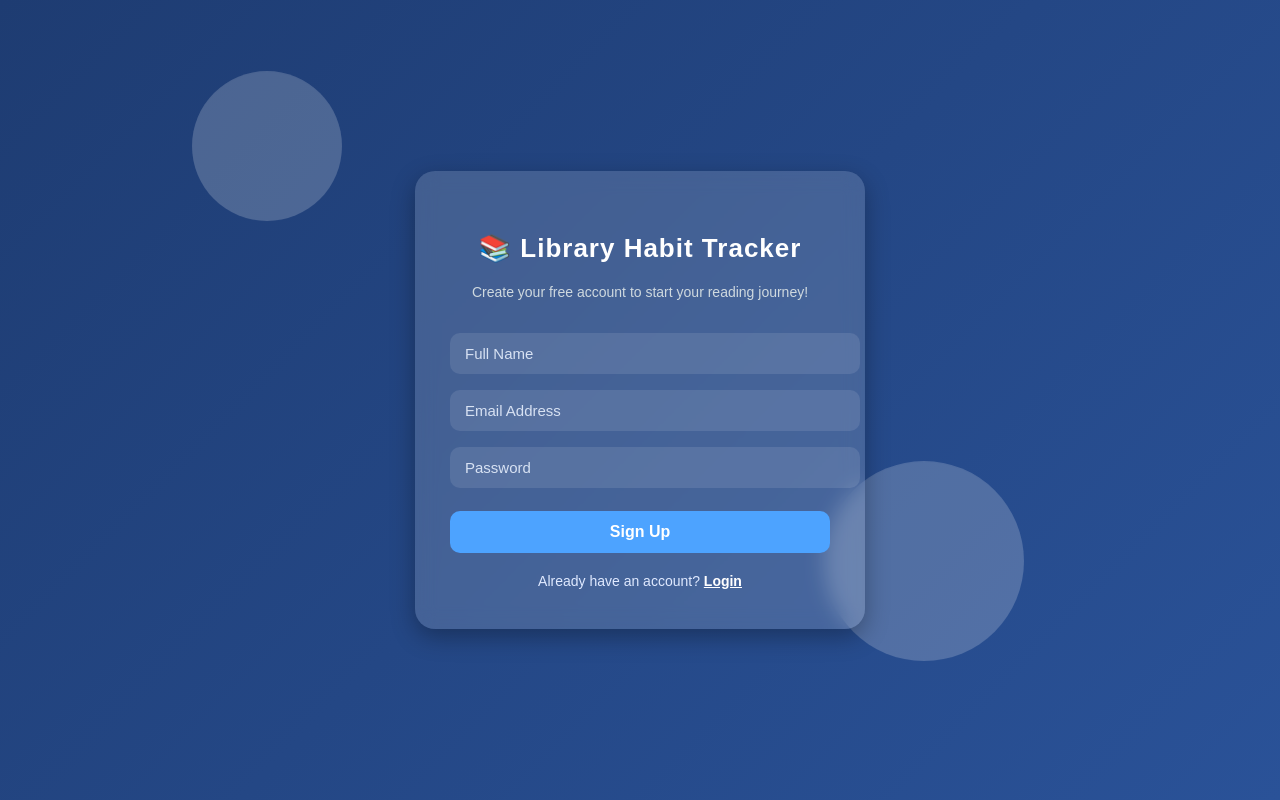
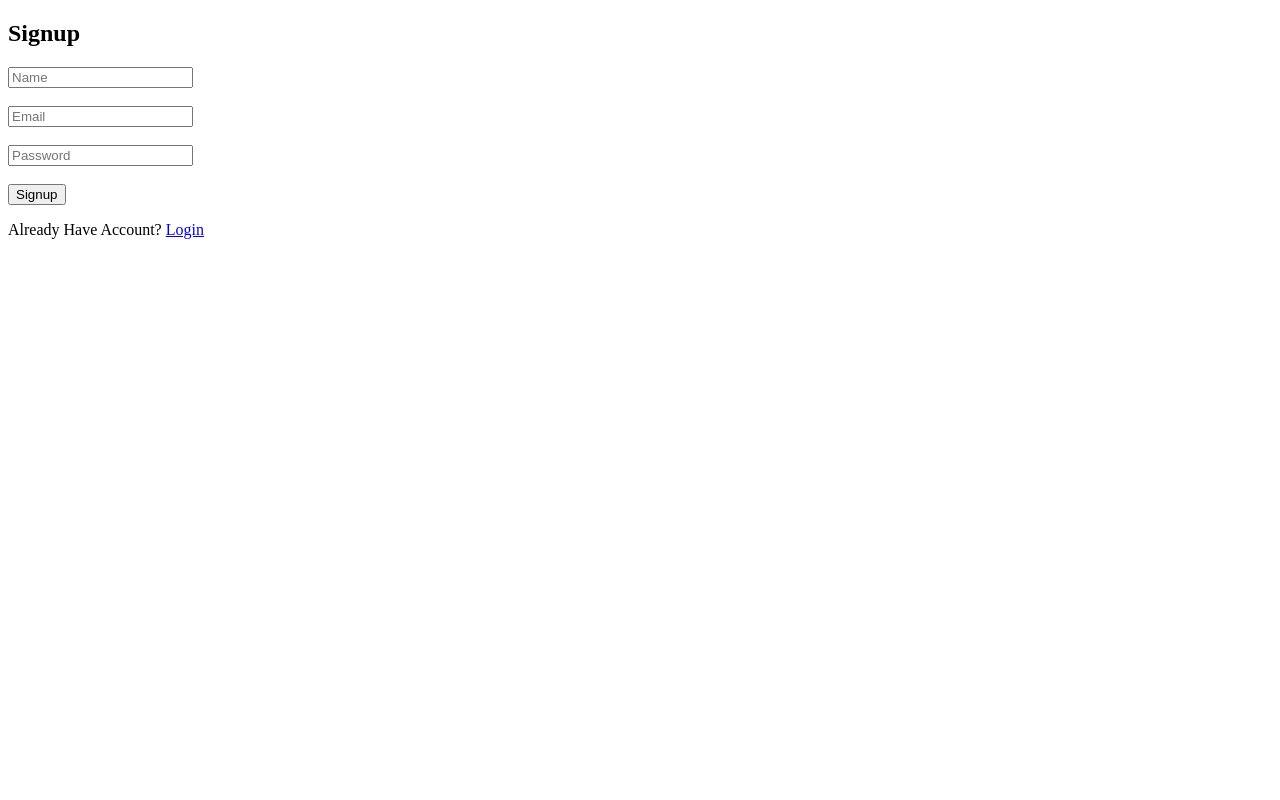
Before and after one commit to prachisingh8329-netizen/library-habit-tracker, a Flask app: page /signup in a window 1280 px wide. Run offline with Flask 3, Linux system fonts and the light colour scheme.

Commit message:
Update signup.html

```diff
--- a/templates/signup.html
+++ b/templates/signup.html
@@ -1,75 +1,21 @@
 <!DOCTYPE html>
-<html lang="en">
+<html>
 <head>
-  <meta charset="utf-8">
-  <title>Sign Up | Library Habit Tracker</title>
-  <meta name="viewport" content="width=device-width, initial-scale=1">
-  <style>
-    body {
-      margin: 0;
-      font-family: 'Poppins', sans-serif;
-      background: linear-gradient(135deg, #1e3c72, #2a5298);
-      height: 100vh;
-      display: flex;
-      align-items: center;
-      justify-content: center;
-      overflow: hidden;
-    }
-    .circle { position: absolute; border-radius: 50%; background: rgba(255,255,255,0.2); animation: float 10s infinite; }
-    .circle:nth-child(1){ width:150px;height:150px; top:10%; left:15%; animation-delay:0s; }
-    .circle:nth-child(2){ width:200px;height:200px; bottom:15%; right:20%; animation-delay:3s; }
-    @keyframes float { 0%,100%{transform:translateY(0px);} 50%{transform:translateY(-20px);} }
-    .signup-container{
-      position: relative;
-      width: 380px;
-      padding: 40px 35px;
-      background: rgba(255,255,255,0.15);
-      border-radius: 20px;
-      box-shadow: 0 8px 25px rgba(0,0,0,0.3);
-      backdrop-filter: blur(10px);
-      color: #fff;
-      text-align: center;
-    }
-    .signup-container h2 { margin-bottom:20px; font-size:26px; letter-spacing:1px; font-weight:600; }
-    .signup-container p { font-size:14px; color:#cfd9df; margin-bottom:25px; }
-    .signup-container input{
-      width:100%; padding:12px 15px; margin:8px 0;
-      border:none; border-radius:10px;
-      background: rgba(255,255,255,0.1); color:#fff; font-size:15px;
-    }
-    .signup-container input::placeholder { color:#d8e2f3; }
-    .signup-container button {
-      margin-top:15px; width:100%;
-      background:#4da3ff; color:white;
-      border:none; padding:12px; font-size:16px;
-      border-radius:10px; cursor:pointer; font-weight:600;
-    }
-    .signup-container .login-link { margin-top:20px; font-size:14px; color:#e0eaff; }
-    .signup-container .login-link a { color:#fff; text-decoration:underline; font-weight:bold; }
-    @media (max-width:450px) { .signup-container { width:90%; padding:30px 20px; } }
-  </style>
+<title>Signup</title>
 </head>
 <body>
-  <div class="circle"></div>
-  <div class="circle"></div>
 
-  <div class="signup-container">
-    <h2>📚 Library Habit Tracker</h2>
-    <p>Create your free account to start your reading journey!</p>
+<h2>Signup</h2>
 
-    <!-- IMPORTANT: yahan JS ka function call hota hai -->
-    <form onsubmit="signupUser(event)">
-      <input id="name" type="text" placeholder="Full Name" required>
-      <input id="email" type="email" placeholder="Email Address" required>
-      <input id="password" type="password" placeholder="Password" required>
-      <button type="submit">Sign Up</button>
-    </form>
+<form onsubmit="signupUser(event)">
+<input id="name" placeholder="Name" required><br><br>
+<input id="email" type="email" placeholder="Email" required><br><br>
+<input id="password" type="password" placeholder="Password" required><br><br>
+<button>Signup</button>
+</form>
 
-    <div class="login-link">
-      Already have an account? <a href="/login">Login</a>
-    </div>
-  </div>
+<p>Already Have Account? <a href="/login">Login</a></p>
 
-  <script src="{{ url_for('static', filename='js/main.js') }}"></script>
+<script src="{{ url_for('static', filename='js/main.js') }}"></script>
 </body>
 </html>
```
